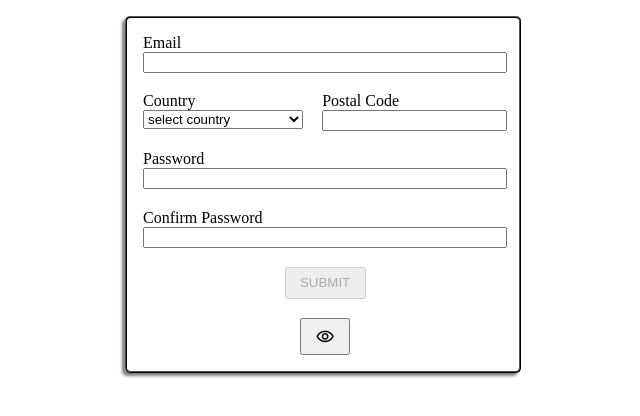
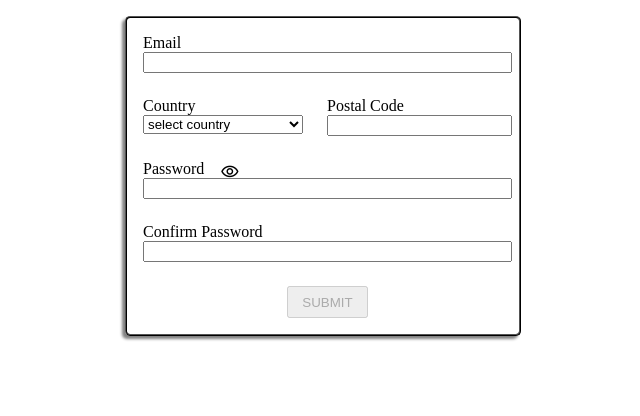
Before and after one commit to caesondaniell/top-validation-practice, a website built with webpack: page src/template.html in a window 1280 px wide. Shown: the whole page, without its empty margins (317-957 px from the left). Built offline with nearby package versions, Linux system fonts and the light colour scheme; what postal-code-checker would draw is missing.

Commit message:
Adjust 'show/hide pw' button CSS
Future commits:
|Features:
|-continued validation (via JS)
| -password
| -password conf
| -postal code
|-CSS for all ^
|
|Fixes:
|-
|
|Other:
|-

```diff
--- a/src/style.css
+++ b/src/style.css
@@ -5,7 +5,7 @@ form {
   padding: 1em;
   display: grid;
   grid-template-columns: repeat(2, 1fr);
-  gap: 1.2em;
+  gap: 1.5em;
   border: 2px ridge black;
   border-radius: 5px;
   box-shadow: -3px 3px 3px gray;
@@ -37,7 +37,7 @@ button {
 .active {
   color: darkred;
   padding: 0;
-  margin-bottom: -1em;
+  margin: 0 0 -1.2em 0;
 }
 
 .material-symbols-outlined {
@@ -69,3 +69,14 @@ button {
 .rule.met {
   color: darkgreen;
 }
+
+#show-pw,
+#hide-pw {
+  border: none;
+  background: transparent;
+  padding: 0;
+  margin: 0;
+  position: absolute;
+  left: 7em;
+  top: 10.8em;
+}
```
